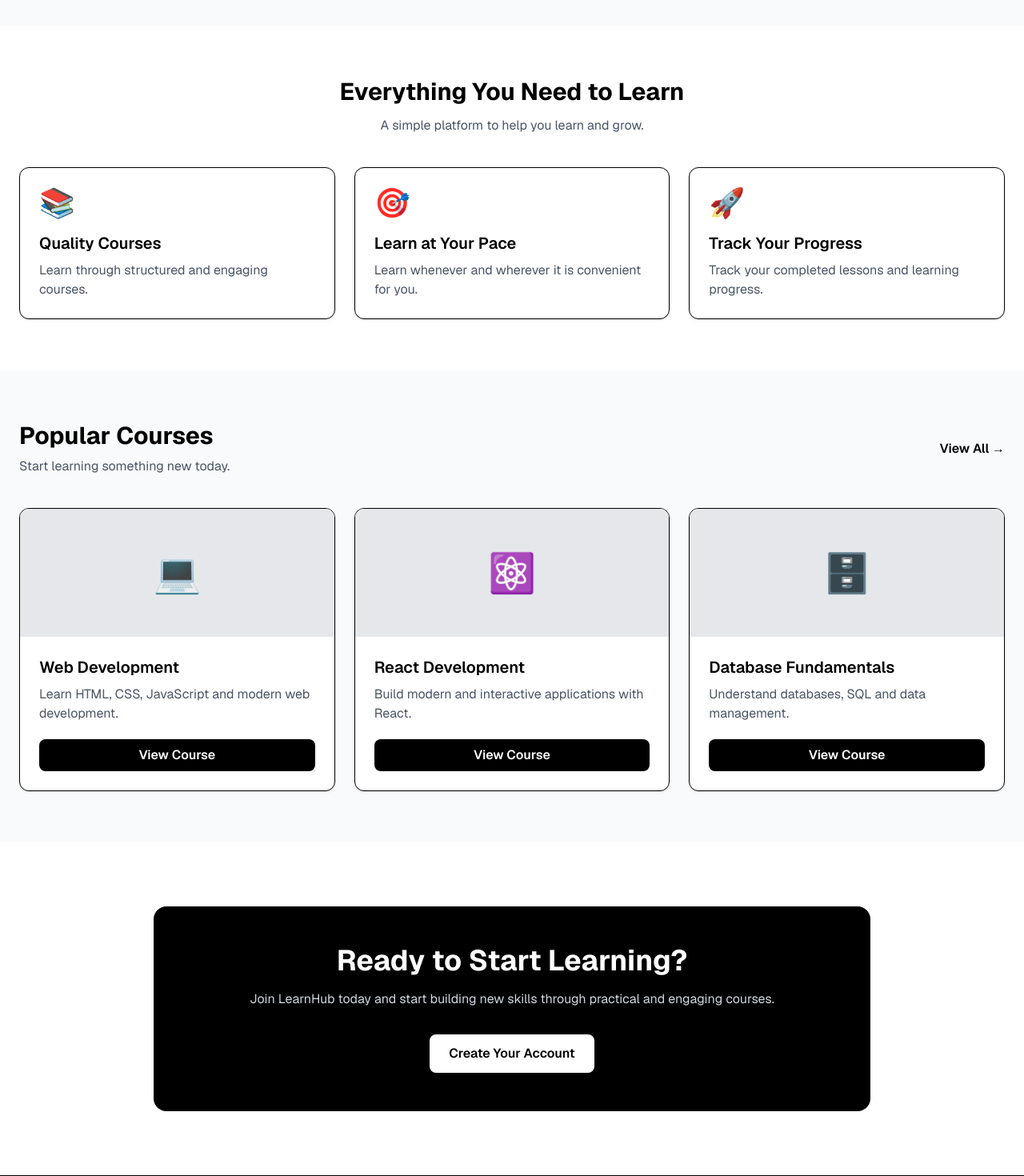
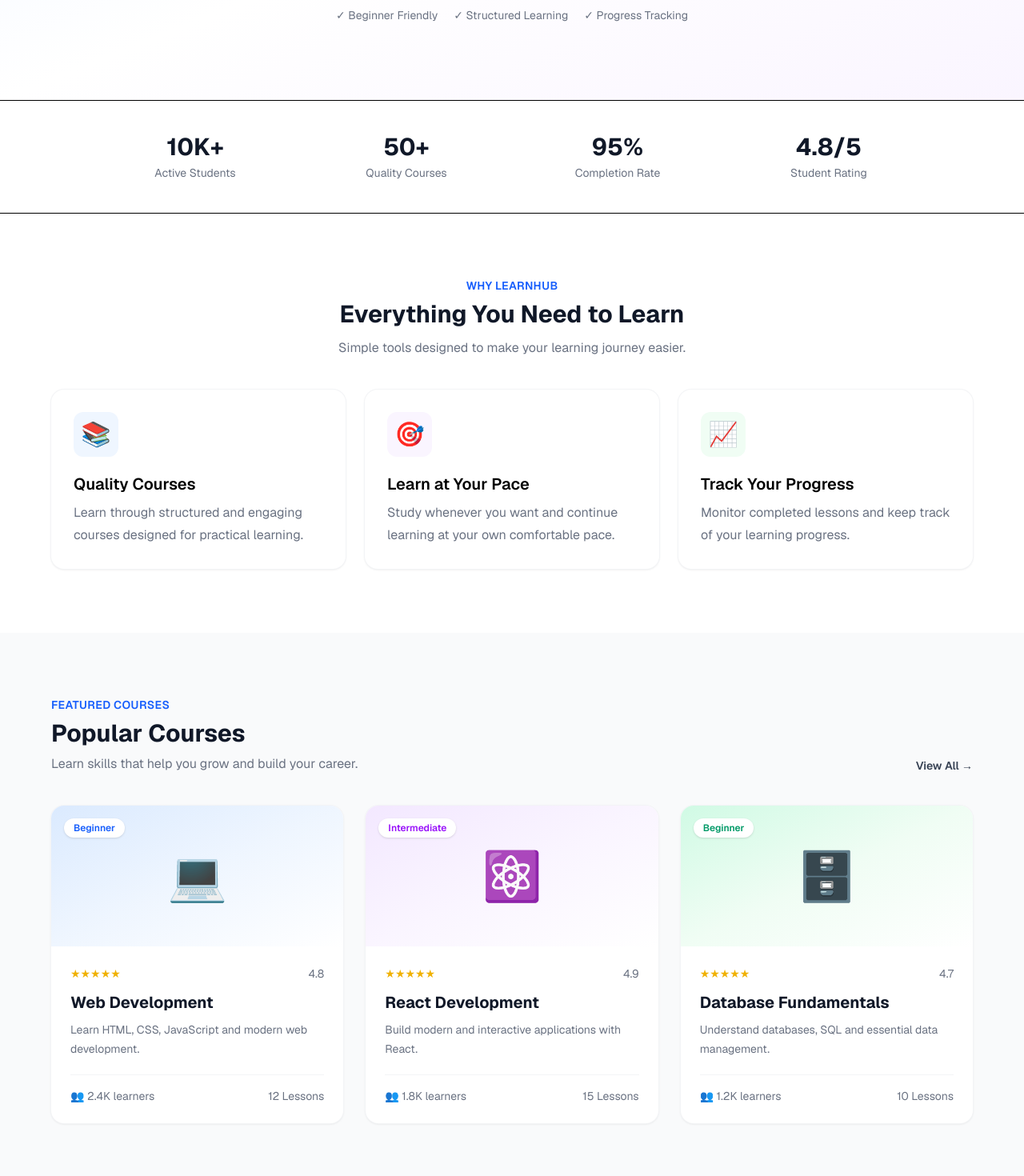
Before and after one commit to valarmathi1117/lms-project, a Next.js app in the folder apps/web/: page / in a window 1280 px wide. Shown: the part 460-1930 px from the top of the page at 80% size. Built offline with nearby package versions, Linux system fonts and the light colour scheme; no server answers.

Commit message:
Added some Styling

```diff
--- a/apps/web/app/page.tsx
+++ b/apps/web/app/page.tsx
@@ -1,204 +1,432 @@
+"use client";
+
 import Link from "next/link";
+import { useEffect, useRef, useState, type ReactNode } from "react";
+
+function Reveal({ children }: { children: ReactNode }) {
+  const ref = useRef<HTMLDivElement>(null);
+  const [show, setShow] = useState(false);
+
+  useEffect(() => {
+    const observer = new IntersectionObserver(
+      (entries: IntersectionObserverEntry[]) => {
+        if (entries[0]?.isIntersecting) {
+          setShow(true);
+          observer.disconnect();
+        }
+      },
+      { threshold: 0.15 }
+    );
+
+    if (ref.current) observer.observe(ref.current);
+
+    return () => observer.disconnect();
+  }, []);
+
+  return (
+    <div
+      ref={ref}
+      className={`transition-all duration-700 ${
+        show
+          ? "translate-y-0 scale-100 opacity-100"
+          : "translate-y-10 scale-95 opacity-0"
+      }`}
+    >
+      {children}
+    </div>
+  );
+}
 
 export default function HomePage() {
   return (
-    <main>
-      {/* Hero Section */}
-      <section className="bg-gray-50 px-6 py-20">
-        <div className="mx-auto max-w-7xl text-center">
-          <p className="mb-4 font-semibold text-gray-600">
+    <main className="overflow-hidden bg-white">
+      <section className="bg-gradient-to-br from-blue-50 via-white to-purple-50 px-6 py-24">
+        <div className="mx-auto max-w-6xl text-center">
+
+          <Reveal>
+            <p className="font-semibold text-blue-600">
               Welcome to LearnHub 🎓
             </p>
 
-          <h1 className="text-4xl font-bold tracking-tight sm:text-6xl">
-            Learn. Grow. Succeed.
+            <h1 className="mt-4 text-5xl font-bold tracking-tight sm:text-6xl">
+              Learn. Grow.
+              <span className="text-blue-600"> Succeed.</span>
             </h1>
 
-          <p className="mx-auto mt-6 max-w-2xl text-lg text-gray-600">
-            Discover quality courses, learn new skills, and build your
-            knowledge with LearnHub.
+            <p className="mx-auto mt-6 max-w-2xl text-lg leading-8 text-gray-600">
+              Discover quality courses, build practical skills and track your
+              learning journey with LearnHub.
             </p>
 
             <div className="mt-8 flex justify-center gap-4">
+
               <Link
                 href="/courses"
-              className="rounded-lg bg-black px-6 py-3 font-semibold text-white hover:bg-gray-800"
+                className="rounded-lg bg-black px-6 py-3 font-semibold text-white shadow-md transition hover:-translate-y-1 hover:bg-gray-800 hover:shadow-lg"
               >
                 Browse Courses
               </Link>
 
               <Link
                 href="/signup"
-              className="rounded-lg border bg-white px-6 py-3 font-semibold hover:bg-gray-100"
+                className="rounded-lg border border-gray-200 bg-white px-6 py-3 font-semibold shadow-sm transition hover:-translate-y-1 hover:bg-gray-50"
               >
                 Get Started
               </Link>
+
+            </div>
+
+            <div className="mt-8 flex flex-wrap justify-center gap-5 text-sm text-gray-500">
+              <span>✓ Beginner Friendly</span>
+              <span>✓ Structured Learning</span>
+              <span>✓ Progress Tracking</span>
+            </div>
+          </Reveal>
+
+        </div>
+      </section>
+      <Reveal>
+        <section className="border-y bg-white px-6 py-10">
+          <div className="mx-auto grid max-w-5xl grid-cols-2 gap-8 text-center md:grid-cols-4">
+
+            <div>
+              <h3 className="text-3xl font-bold text-gray-900">
+                10K+
+              </h3>
+              <p className="mt-1 text-sm text-gray-500">
+                Active Students
+              </p>
+            </div>
+
+            <div>
+              <h3 className="text-3xl font-bold text-gray-900">
+                50+
+              </h3>
+              <p className="mt-1 text-sm text-gray-500">
+                Quality Courses
+              </p>
+            </div>
+
+            <div>
+              <h3 className="text-3xl font-bold text-gray-900">
+                95%
+              </h3>
+              <p className="mt-1 text-sm text-gray-500">
+                Completion Rate
+              </p>
+            </div>
+
+            <div>
+              <h3 className="text-3xl font-bold text-gray-900">
+                4.8/5
+              </h3>
+              <p className="mt-1 text-sm text-gray-500">
+                Student Rating
+              </p>
+            </div>
+
+          </div>
+        </section>
+      </Reveal>
+      <section className="px-6 py-20">
+        <div className="mx-auto max-w-6xl">
+
+          <Reveal>
+            <div className="text-center">
+
+              <p className="text-sm font-semibold tracking-wide text-blue-600">
+                WHY LEARNHUB
+              </p>
+
+              <h2 className="mt-2 text-3xl font-bold text-gray-900">
+                Everything You Need to Learn
+              </h2>
+
+              <p className="mt-3 text-gray-500">
+                Simple tools designed to make your learning journey easier.
+              </p>
+
+            </div>
+          </Reveal>
+
+
+          <div className="mt-10 grid gap-6 md:grid-cols-3">
+            <Reveal>
+              <div className="rounded-2xl bg-white p-7 shadow-sm ring-1 ring-gray-100 transition duration-300 hover:-translate-y-2 hover:shadow-xl">
+
+                <div className="flex h-14 w-14 items-center justify-center rounded-xl bg-blue-50 text-3xl">
+                  📚
+                </div>
+
+                <h3 className="mt-5 text-xl font-semibold">
+                  Quality Courses
+                </h3>
+
+                <p className="mt-2 leading-7 text-gray-500">
+                  Learn through structured and engaging courses designed for
+                  practical learning.
+                </p>
+
+              </div>
+            </Reveal>
+            <Reveal>
+              <div className="rounded-2xl bg-white p-7 shadow-sm ring-1 ring-gray-100 transition duration-300 hover:-translate-y-2 hover:shadow-xl">
+
+                <div className="flex h-14 w-14 items-center justify-center rounded-xl bg-purple-50 text-3xl">
+                  🎯
+                </div>
+
+                <h3 className="mt-5 text-xl font-semibold">
+                  Learn at Your Pace
+                </h3>
+
+                <p className="mt-2 leading-7 text-gray-500">
+                  Study whenever you want and continue learning at your own
+                  comfortable pace.
+                </p>
+
+              </div>
+            </Reveal>
+            <Reveal>
+              <div className="rounded-2xl bg-white p-7 shadow-sm ring-1 ring-gray-100 transition duration-300 hover:-translate-y-2 hover:shadow-xl">
+
+                <div className="flex h-14 w-14 items-center justify-center rounded-xl bg-green-50 text-3xl">
+                  📈
+                </div>
+
+                <h3 className="mt-5 text-xl font-semibold">
+                  Track Your Progress
+                </h3>
+
+                <p className="mt-2 leading-7 text-gray-500">
+                  Monitor completed lessons and keep track of your learning
+                  progress.
+                </p>
+
+              </div>
+            </Reveal>
+
           </div>
         </div>
       </section>
+      <section className="bg-gray-50 px-6 py-20">
+        <div className="mx-auto max-w-6xl">
 
-      {/* Features Section */}
-<section className="px-6 py-16">
-  <div className="mx-auto max-w-7xl">
-    <div className="text-center">
-      <h2 className="text-3xl font-bold">
-        Everything You Need to Learn
-      </h2>
+          <Reveal>
+            <div className="flex items-end justify-between">
 
-      <p className="mt-3 text-gray-600">
-        A simple platform to help you learn and grow.
+              <div>
+                <p className="text-sm font-semibold tracking-wide text-blue-600">
+                  FEATURED COURSES
                 </p>
-    </div>
 
-    <div className="mt-10 grid gap-6 md:grid-cols-3">
-      <div className="rounded-xl border bg-white p-6 shadow-sm">
-        <div className="text-4xl">📚</div>
-
-        <h3 className="mt-4 text-xl font-semibold">
-          Quality Courses
-        </h3>
-
-        <p className="mt-2 text-gray-600">
-          Learn through structured and engaging courses.
-        </p>
-      </div>
-
-      <div className="rounded-xl border bg-white p-6 shadow-sm">
-        <div className="text-4xl">🎯</div>
-
-        <h3 className="mt-4 text-xl font-semibold">
-          Learn at Your Pace
-        </h3>
-
-        <p className="mt-2 text-gray-600">
-          Learn whenever and wherever it is convenient for you.
-        </p>
-      </div>
-
-      <div className="rounded-xl border bg-white p-6 shadow-sm">
-        <div className="text-4xl">🚀</div>
-
-        <h3 className="mt-4 text-xl font-semibold">
-          Track Your Progress
-        </h3>
-
-        <p className="mt-2 text-gray-600">
-          Track your completed lessons and learning progress.
-        </p>
-      </div>
-    </div>
-  </div>
-</section>
-
-{/* Popular Courses Section */}
-<section className="bg-gray-50 px-6 py-16">
-  <div className="mx-auto max-w-7xl">
-    <div className="flex items-center justify-between">
-      <div>
-        <h2 className="text-3xl font-bold">
+                <h2 className="mt-2 text-3xl font-bold text-gray-900">
                   Popular Courses
                 </h2>
 
-        <p className="mt-2 text-gray-600">
-          Start learning something new today.
+                <p className="mt-2 text-gray-500">
+                  Learn skills that help you grow and build your career.
                 </p>
               </div>
 
               <Link
                 href="/courses"
-        className="font-semibold hover:underline"
+                className="hidden text-sm font-semibold text-gray-700 transition hover:text-blue-600 sm:block"
               >
                 View All →
               </Link>
+
             </div>
+          </Reveal>
 
-    <div className="mt-10 grid gap-6 md:grid-cols-3">
-      {/* Course 1 */}
-      <div className="overflow-hidden rounded-xl border bg-white shadow-sm">
-        <div className="flex h-40 items-center justify-center bg-gray-200 text-5xl">
+
+          <div className="mt-10 grid gap-7 md:grid-cols-3">
+
+            {/* ================= COURSE 1 ================= */}
+            <Reveal>
+              <div className="group overflow-hidden rounded-2xl bg-white shadow-sm ring-1 ring-gray-100 transition duration-300 hover:-translate-y-2 hover:shadow-xl">
+
+                <div className="relative flex h-44 items-center justify-center bg-gradient-to-br from-blue-100 via-blue-50 to-white text-6xl">
+
+                  <span className="transition duration-300 group-hover:scale-110">
                     💻
+                  </span>
+
+                  <span className="absolute left-4 top-4 rounded-full bg-white px-3 py-1 text-xs font-semibold text-blue-600 shadow-sm">
+                    Beginner
+                  </span>
+
                 </div>
 
                 <div className="p-6">
-          <h3 className="text-xl font-semibold">
+
+                  <div className="flex items-center justify-between">
+                    <span className="text-sm text-yellow-500">
+                      ★★★★★
+                    </span>
+
+                    <span className="text-sm text-gray-500">
+                      4.8
+                    </span>
+                  </div>
+
+                  <h3 className="mt-3 text-xl font-bold text-gray-900">
                     Web Development
                   </h3>
 
-          <p className="mt-2 text-gray-600">
+                  <p className="mt-2 text-sm leading-6 text-gray-500">
                     Learn HTML, CSS, JavaScript and modern web development.
                   </p>
 
-          <button className="mt-5 w-full rounded-lg bg-black px-4 py-2 font-semibold text-white hover:bg-gray-800">
-            View Course
-          </button>
+                  <div className="mt-5 flex items-center justify-between border-t border-gray-100 pt-4 text-sm text-gray-500">
+                    <span>👥 2.4K learners</span>
+                    <span>12 Lessons</span>
+                  </div>
+
                 </div>
               </div>
+            </Reveal>
 
-      {/* Course 2 */}
-      <div className="overflow-hidden rounded-xl border bg-white shadow-sm">
-        <div className="flex h-40 items-center justify-center bg-gray-200 text-5xl">
+
+            {/* ================= COURSE 2 ================= */}
+            <Reveal>
+              <div className="group overflow-hidden rounded-2xl bg-white shadow-sm ring-1 ring-gray-100 transition duration-300 hover:-translate-y-2 hover:shadow-xl">
+
+                <div className="relative flex h-44 items-center justify-center bg-gradient-to-br from-purple-100 via-purple-50 to-white text-6xl">
+
+                  <span className="transition duration-300 group-hover:scale-110">
                     ⚛️
+                  </span>
+
+                  <span className="absolute left-4 top-4 rounded-full bg-white px-3 py-1 text-xs font-semibold text-purple-600 shadow-sm">
+                    Intermediate
+                  </span>
+
                 </div>
 
                 <div className="p-6">
-          <h3 className="text-xl font-semibold">
+
+                  <div className="flex items-center justify-between">
+                    <span className="text-sm text-yellow-500">
+                      ★★★★★
+                    </span>
+
+                    <span className="text-sm text-gray-500">
+                      4.9
+                    </span>
+                  </div>
+
+                  <h3 className="mt-3 text-xl font-bold text-gray-900">
                     React Development
                   </h3>
 
-          <p className="mt-2 text-gray-600">
+                  <p className="mt-2 text-sm leading-6 text-gray-500">
                     Build modern and interactive applications with React.
                   </p>
 
-          <button className="mt-5 w-full rounded-lg bg-black px-4 py-2 font-semibold text-white hover:bg-gray-800">
-            View Course
-          </button>
+                  <div className="mt-5 flex items-center justify-between border-t border-gray-100 pt-4 text-sm text-gray-500">
+                    <span>👥 1.8K learners</span>
+                    <span>15 Lessons</span>
+                  </div>
+
                 </div>
               </div>
+            </Reveal>
 
-      {/* Course 3 */}
-      <div className="overflow-hidden rounded-xl border bg-white shadow-sm">
-        <div className="flex h-40 items-center justify-center bg-gray-200 text-5xl">
+
+            {/* ================= COURSE 3 ================= */}
+            <Reveal>
+              <div className="group overflow-hidden rounded-2xl bg-white shadow-sm ring-1 ring-gray-100 transition duration-300 hover:-translate-y-2 hover:shadow-xl">
+
+                <div className="relative flex h-44 items-center justify-center bg-gradient-to-br from-emerald-100 via-green-50 to-white text-6xl">
+
+                  <span className="transition duration-300 group-hover:scale-110">
                     🗄️
+                  </span>
+
+                  <span className="absolute left-4 top-4 rounded-full bg-white px-3 py-1 text-xs font-semibold text-emerald-600 shadow-sm">
+                    Beginner
+                  </span>
+
                 </div>
 
                 <div className="p-6">
-          <h3 className="text-xl font-semibold">
+
+                  <div className="flex items-center justify-between">
+                    <span className="text-sm text-yellow-500">
+                      ★★★★★
+                    </span>
+
+                    <span className="text-sm text-gray-500">
+                      4.7
+                    </span>
+                  </div>
+
+                  <h3 className="mt-3 text-xl font-bold text-gray-900">
                     Database Fundamentals
                   </h3>
 
-          <p className="mt-2 text-gray-600">
-            Understand databases, SQL and data management.
+                  <p className="mt-2 text-sm leading-6 text-gray-500">
+                    Understand databases, SQL and essential data management.
                   </p>
 
-          <button className="mt-5 w-full rounded-lg bg-black px-4 py-2 font-semibold text-white hover:bg-gray-800">
-            View Course
-          </button>
+                  <div className="mt-5 flex items-center justify-between border-t border-gray-100 pt-4 text-sm text-gray-500">
+                    <span>👥 1.2K learners</span>
+                    <span>10 Lessons</span>
+                  </div>
+
                 </div>
               </div>
+            </Reveal>
+
           </div>
+
+
+          {/* Mobile View All */}
+          <div className="mt-8 text-center sm:hidden">
+            <Link
+              href="/courses"
+              className="font-semibold text-gray-700 hover:text-blue-600"
+            >
+              View All Courses →
+            </Link>
+          </div>
+
         </div>
       </section>
 
-{/* CTA Section */}
+
+      {/* ================= CTA ================= */}
       <section className="px-6 py-20">
-  <div className="mx-auto max-w-4xl rounded-2xl bg-black px-6 py-12 text-center text-white">
-    <h2 className="text-3xl font-bold sm:text-4xl">
-      Ready to Start Learning?
+
+        <Reveal>
+          <div className="mx-auto max-w-5xl rounded-3xl bg-gradient-to-r from-blue-600 to-purple-600 px-6 py-14 text-center text-white shadow-xl">
+
+            <p className="text-sm font-semibold tracking-wide text-blue-100">
+              START YOUR LEARNING JOURNEY
+            </p>
+
+            <h2 className="mt-3 text-3xl font-bold sm:text-4xl">
+              Ready to Start Learning? 🚀
             </h2>
 
-    <p className="mx-auto mt-4 max-w-2xl text-gray-300">
-      Join LearnHub today and start building new skills through
-      practical and engaging courses.
+            <p className="mx-auto mt-4 max-w-xl leading-7 text-blue-100">
+              Build practical skills, complete lessons and take your knowledge
+              to the next level with LearnHub.
             </p>
 
             <Link
               href="/signup"
-      className="mt-8 inline-block rounded-lg bg-white px-6 py-3 font-semibold text-black hover:bg-gray-200"
+              className="mt-7 inline-block rounded-xl bg-white px-7 py-3 font-semibold text-gray-900 shadow-lg transition hover:-translate-y-1 hover:bg-gray-100"
             >
-      Create Your Account
+              Create Your Account →
             </Link>
+
           </div>
+        </Reveal>
+
       </section>
+
     </main>
   );
 }
```
Lines whose indentation alone changed are shown as unchanged.
